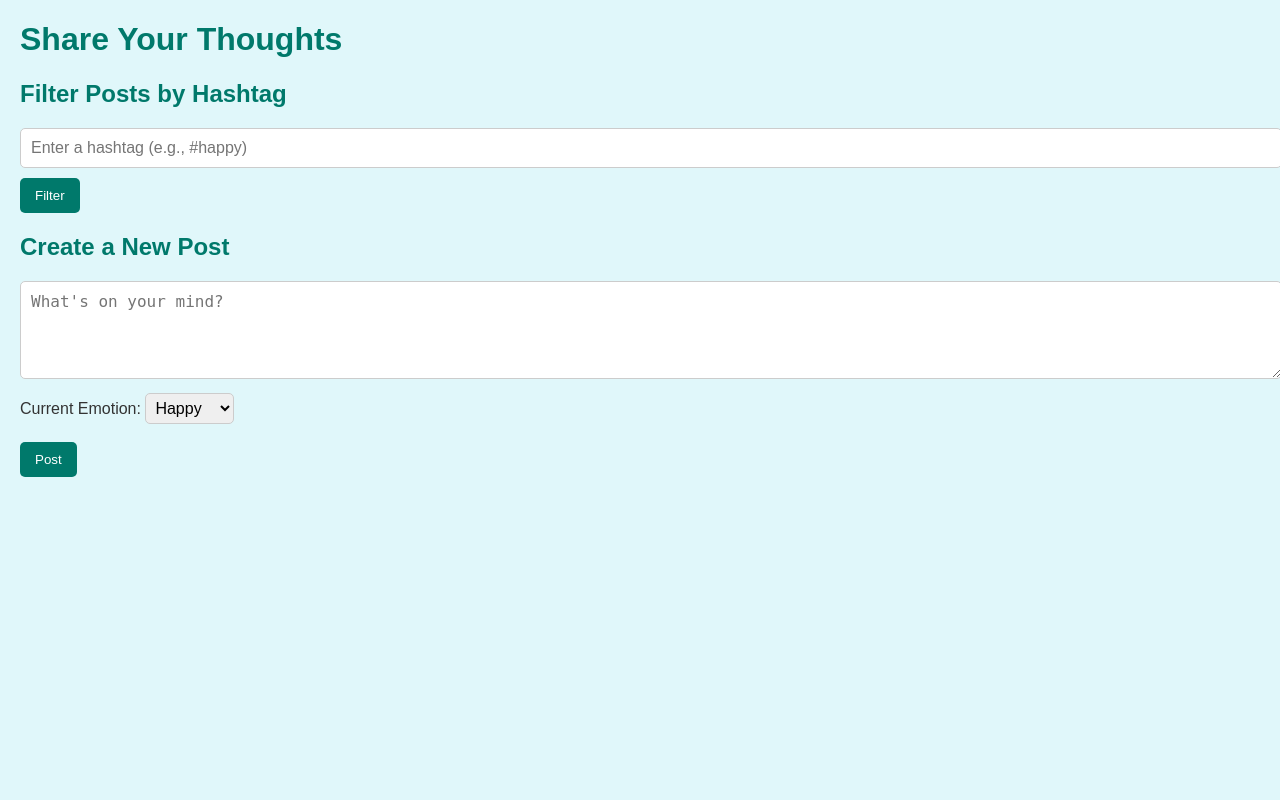
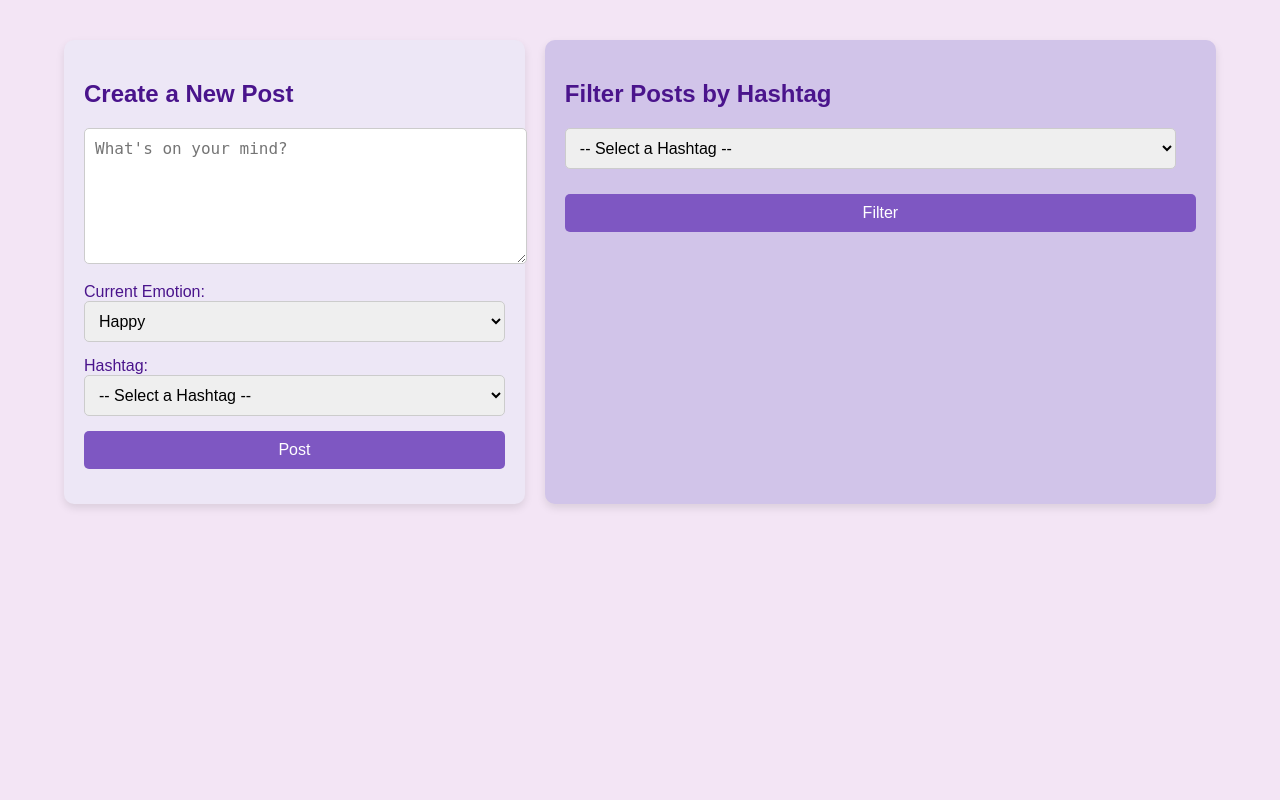
Before and after one commit to hannah-oo/SoulSync, a Flask app: template templates/post.html in a window 1280 px wide. Run offline with Flask 3, Linux system fonts and the light colour scheme; the template is opened without the code that fills it, so the values that code supplies are empty.

Commit message:
More features added pt.2 + fixed UI/UX

```diff
--- a/templates/post.html
+++ b/templates/post.html
@@ -7,14 +7,66 @@
     <style>
         body {
             font-family: Arial, sans-serif;
-            margin: 20px;
+            margin: 0;
             padding: 0;
-            background-color: #e0f7fa;
-            color: #333;
+            background-color: #f3e5f5; /* Pastel purple background */
+            color: #4a148c; /* Dark purple text */
+            display: flex;
+            justify-content: center;
+            align-items: flex-start;
+            height: 100vh;
         }
+
+        .container {
+            display: flex;
+            width: 90%;
+            max-width: 1200px;
+            margin-top: 40px;
+        }
+
+        .left-side, .right-side {
+            padding: 20px;
+            border-radius: 10px;
+            box-shadow: 0 4px 8px rgba(0, 0, 0, 0.1);
+        }
+
+        .left-side {
+            background-color: #ede7f6; /* Lighter pastel purple */
+            flex: 1;
+            margin-right: 20px;
+        }
+
+        .right-side {
+            background-color: #d1c4e9; /* Even lighter pastel purple */
+            flex: 1.5;
+        }
+
         h1, h2 {
-            color: #00796b;
+            color: #4a148c;
+            margin-bottom: 20px;
         }
+
+        textarea, select, button {
+            width: 100%;
+            padding: 10px;
+            margin-bottom: 15px;
+            border-radius: 5px;
+            border: 1px solid #ccc;
+            font-size: 16px;
+        }
+
+        button {
+            background-color: #7e57c2;
+            color: white;
+            border: none;
+            cursor: pointer;
+            transition: background-color 0.3s ease;
+        }
+
+        button:hover {
+            background-color: #5e35b1;
+        }
+
         .post-container {
             background-color: #ffffff;
             border-radius: 10px;
@@ -23,15 +75,18 @@
             box-shadow: 0 4px 8px rgba(0, 0, 0, 0.1);
             position: relative;
         }
+
         .post-content {
             font-size: 16px;
             margin-bottom: 10px;
         }
+
         .reaction-buttons {
             margin-top: 10px;
         }
+
         .reaction-buttons button {
-            background-color: #00796b;
+            background-color: #7e57c2;
             border: none;
             border-radius: 5px;
             color: white;
@@ -39,11 +94,13 @@
             margin-right: 10px;
             cursor: pointer;
         }
+
         .reaction-buttons button:hover {
-            background-color: #004d40;
+            background-color: #5e35b1;
         }
+
         .delete-button {
-            background-color: #e57373;
+            background-color: #ef5350;
             border: none;
             border-radius: 5px;
             color: white;
@@ -53,63 +110,39 @@
             top: 15px;
             right: 15px;
         }
+
         .delete-button:hover {
             background-color: #d32f2f;
         }
-        textarea {
+
+        .filter-section {
+            margin-bottom: 30px;
+        }
+
+        .filter-section select {
+            width: calc(100% - 20px);
+        }
+
+        .filter-section button {
+            margin-top: 10px;
             width: 100%;
+        }
+
+        .no-posts-message {
             font-size: 16px;
-            padding: 10px;
-            border-radius: 5px;
-            border: 1px solid #ccc;
-            margin-bottom: 10px;
-            resize: vertical;
-        }
-        select {
-            padding: 5px;
-            font-size: 16px;
-            border-radius: 5px;
-            border: 1px solid #ccc;
-        }
-        button {
-            background-color: #00796b;
-            color: white;
-            padding: 10px 15px;
-            border: none;
-            border-radius: 5px;
-            cursor: pointer;
-        }
-        button:hover {
-            background-color: #004d40;
-        }
-        input[type="text"] {
-            width: 100%;
-            font-size: 16px;
-            padding: 10px;
-            border-radius: 5px;
-            border: 1px solid #ccc;
-            margin-bottom: 10px;
+            color: #4a148c;
+            text-align: center;
+            margin-top: 20px;
         }
     </style>
 </head>
 <body>
 
-<h1>Share Your Thoughts</h1>
-
-<!-- Section to filter posts by hashtag -->
-<h2>Filter Posts by Hashtag</h2>
-<input type="text" id="hashtag-filter" placeholder="Enter a hashtag (e.g., #happy)">
-<button onclick="filterPosts()">Filter</button>
-
-<!-- Section where filtered posts will be displayed -->
-<div id="filtered-post-list">
-    <!-- Filtered posts will be dynamically added here -->
-</div>
-
-<!-- Section to create a new post -->
+<div class="container">
+    <!-- Left Side: Create a New Post -->
+    <div class="left-side">
         <h2>Create a New Post</h2>
-<textarea id="new-post-content" placeholder="What's on your mind?" rows="4"></textarea>
-<br>
+        <textarea id="new-post-content" placeholder="What's on your mind?" rows="6"></textarea>
         <label for="current-emotion">Current Emotion:</label>
         <select id="current-emotion">
             <option value="happy">Happy</option>
@@ -117,11 +150,79 @@
             <option value="anxious">Anxious</option>
             <option value="angry">Angry</option>
         </select>
-<br><br>
+        <label for="post-hashtag">Hashtag:</label>
+        <select id="post-hashtag">
+            <option value="">-- Select a Hashtag --</option>
+            <option value="depression">#depression</option>
+            <option value="toxic">#toxic</option>
+            <option value="relationship">#relationship</option>
+            <option value="gay">#gay</option>
+            <option value="bisexual">#bisexual</option>
+            <option value="breakup">#breakup</option>
+            <option value="breakdown">#breakdown</option>
+            <option value="gender">#gender</option>
+            <option value="empty">#empty</option>
+            <option value="failure">#failure</option>
+            <option value="bodyshaming">#bodyshaming</option>
+            <option value="domestic violence">#domestic violence</option>
+            <option value="anxiety">#anxiety</option>
+            <option value="lonely">#lonely</option>
+            <option value="family">#family</option>
+            <option value="stressed">#stressed</option>
+        </select>
         <button onclick="createPost()">Post</button>
+    </div>
+
+    <!-- Right Side: Filter and Display Posts -->
+    <div class="right-side">
+        <div class="filter-section">
+            <h2>Filter Posts by Hashtag</h2>
+            <select id="hashtag-filter">
+                <option value="">-- Select a Hashtag --</option>
+                <option value="depression">#depression</option>
+                <option value="toxic">#toxic</option>
+                <option value="relationship">#relationship</option>
+                <option value="gay">#gay</option>
+                <option value="bisexual">#bisexual</option>
+                <option value="breakup">#breakup</option>
+                <option value="breakdown">#breakdown</option>
+                <option value="gender">#gender</option>
+                <option value="empty">#empty</option>
+                <option value="failure">#failure</option>
+                <option value="bodyshaming">#bodyshaming</option>
+                <option value="domestic violence">#domestic violence</option>
+                <option value="anxiety">#anxiety</option>
+                <option value="lonely">#lonely</option>
+                <option value="family">#family</option>
+                <option value="stressed">#stressed</option>
+            </select>
+            <button onclick="filterPosts()">Filter</button>
+        </div>
+        <div id="filtered-post-list">
+            <!-- Filtered posts will be dynamically added here -->
+        </div>
+    </div>
+</div>
 
 <script>
     let posts = [];
+
+    // Example posts for each hashtag
+    const examplePosts = {
+        'depression': [
+            { content: "I'm struggling today, feeling so low and disconnected.", emotion: "sad", hashtag: "depression" },
+            { content: "It's hard to see the light at the end of the tunnel.", emotion: "lonely", hashtag: "depression" }
+        ],
+        'toxic': [
+            { content: "I realized how toxic some relationships can be.", emotion: "angry", hashtag: "toxic" },
+            { content: "Cutting out toxic people has been hard but necessary.", emotion: "anxious", hashtag: "toxic" }
+        ],
+        'relationship': [
+            { content: "Relationships are complicated but worth the effort.", emotion: "happy", hashtag: "relationship" },
+            { content: "Communicating better has really improved my relationship.", emotion: "happy", hashtag: "relationship" }
+        ],
+        // Add more example posts for other hashtags...
+    };
 
     // Function to display filtered posts based on hashtag
     function filterPosts() {
@@ -129,8 +230,12 @@
         const filteredPostList = document.getElementById('filtered-post-list');
         filteredPostList.innerHTML = ''; // Clear previous filtered posts
 
-        // Filter posts that contain the hashtag
-        const filteredPosts = posts.filter(post => post.content.toLowerCase().includes(hashtag));
+        // Get user-created posts and example posts for the selected hashtag
+        const userPosts = posts.filter(post => post.hashtag.toLowerCase() === hashtag);
+        const predefinedPosts = examplePosts[hashtag] || [];
+
+        // Combine the posts
+        const filteredPosts = userPosts.concat(predefinedPosts);
 
         // Display each filtered post
         filteredPosts.forEach((post, index) => {
@@ -139,7 +244,7 @@
 
             const postContent = document.createElement('p');
             postContent.className = 'post-content';
-            postContent.textContent = `${post.content} (Feeling: ${post.emotion})`;
+            postContent.textContent = `${post.content} (Feeling: ${post.emotion}) #${post.hashtag}`;
             postContainer.appendChild(postContent);
 
             const reactionButtons = document.createElement('div');
@@ -154,19 +259,22 @@
 
             postContainer.appendChild(reactionButtons);
 
+            if (userPosts.includes(post)) {
                 const deleteButton = document.createElement('button');
                 deleteButton.className = 'delete-button';
                 deleteButton.textContent = 'Delete';
                 deleteButton.onclick = () => removePost(index);
                 postContainer.appendChild(deleteButton);
+            }
 
             filteredPostList.appendChild(postContainer);
         });
 
-        // Handle case where no posts match the hashtag
+        // If no posts are available, show example posts or a message
         if (filteredPosts.length === 0) {
             const noMatchMessage = document.createElement('p');
-            noMatchMessage.textContent = 'No posts match this hashtag.';
+            noMatchMessage.className = 'no-posts-message';
+            noMatchMessage.textContent = 'No posts available for this hashtag.';
             filteredPostList.appendChild(noMatchMessage);
         }
     }
@@ -175,13 +283,14 @@
     function createPost() {
         const content = document.getElementById('new-post-content').value;
         const emotion = document.getElementById('current-emotion').value;
+        const hashtag = document.getElementById('post-hashtag').value;
 
-        if (content.trim()) {
-            posts.push({ content, emotion });
+        if (content.trim() && hashtag.trim()) {
+            posts.push({ content, emotion, hashtag });
             document.getElementById('new-post-content').value = '';
             filterPosts(); // Automatically apply the current filter after adding a new post
         } else {
-            alert('Please write something before posting!');
+            alert('Please write something and select a hashtag before posting!');
         }
     }
 
```
Lines whose indentation alone changed are shown as unchanged.
